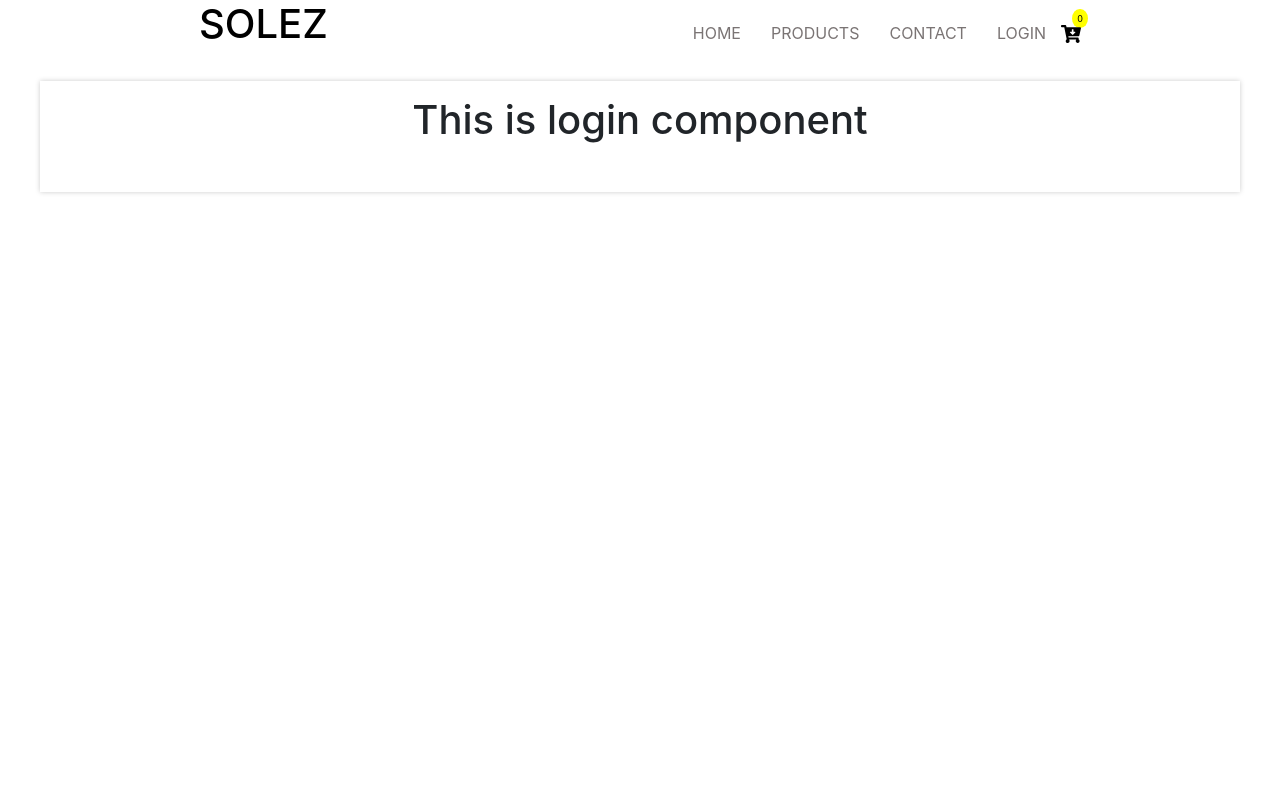
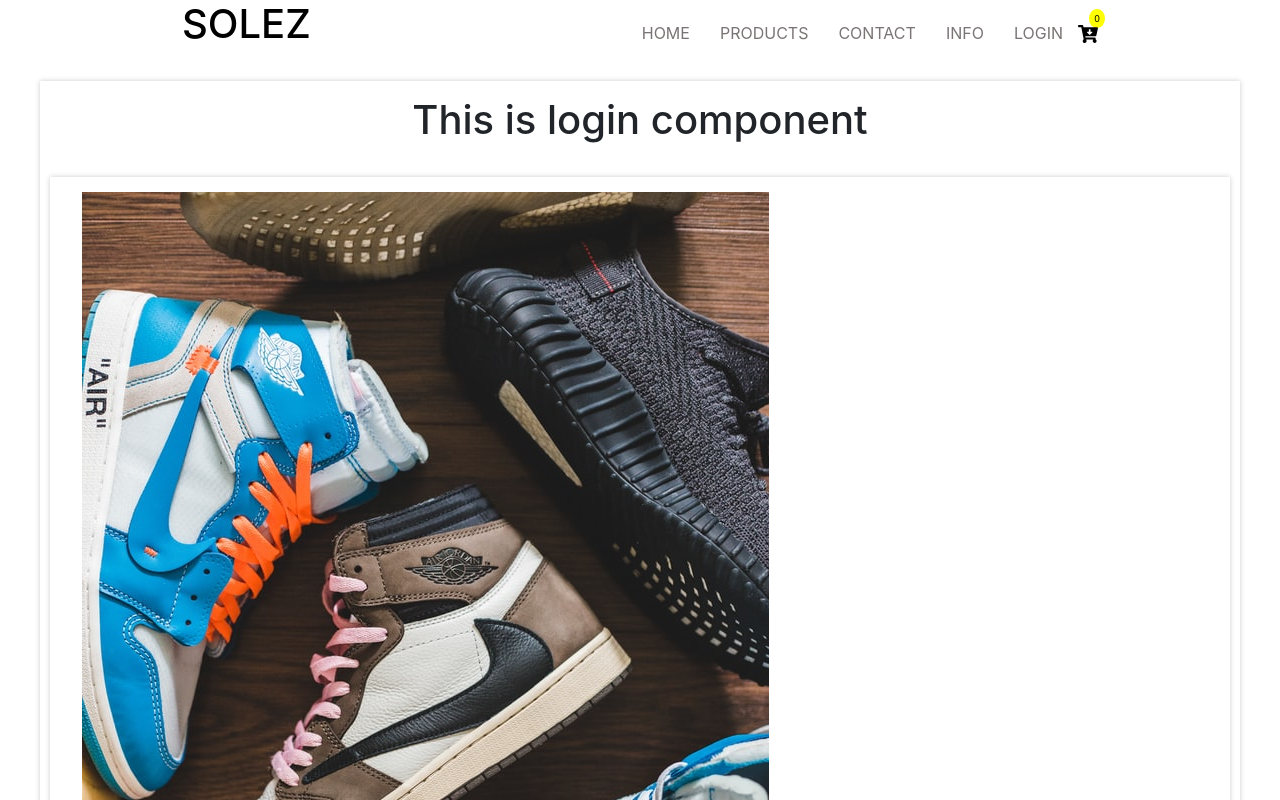
Before and after one commit to chrisclarkedev/Solez-Shop, a React (Create React App) app: page /login in a window 1280 px wide. Shown: the top 800 px of the page. Built offline with nearby package versions, Linux system fonts and the light colour scheme.

Commit message:
created container added image

```diff
--- a/src/components/Header.js
+++ b/src/components/Header.js
@@ -40,9 +40,9 @@ export class Header extends Component {
             <li>
               <Link to="/contact">Contact</Link>
             </li>
-            {/* <li>
+            <li>
               <Link to="/info">Info</Link>
-            </li> */}
+            </li>
             <li>
               <Link to="/login">Login</Link>
             </li>
--- a/src/components/section/Login.js
+++ b/src/components/section/Login.js
@@ -5,6 +5,15 @@ export class Login extends Component {
     return (
       <div>
         <h1>This is login component</h1>
+        <section className="login">
+          <div class="container">
+            <div class="row">
+              <div className="col-lg-5">
+                <img src={require('../images/login.jpg')} />
+              </div>
+            </div>
+          </div>
+        </section>
       </div>
     );
   }
```
Also changed, not shown: src/components/images/login.jpg (added).
